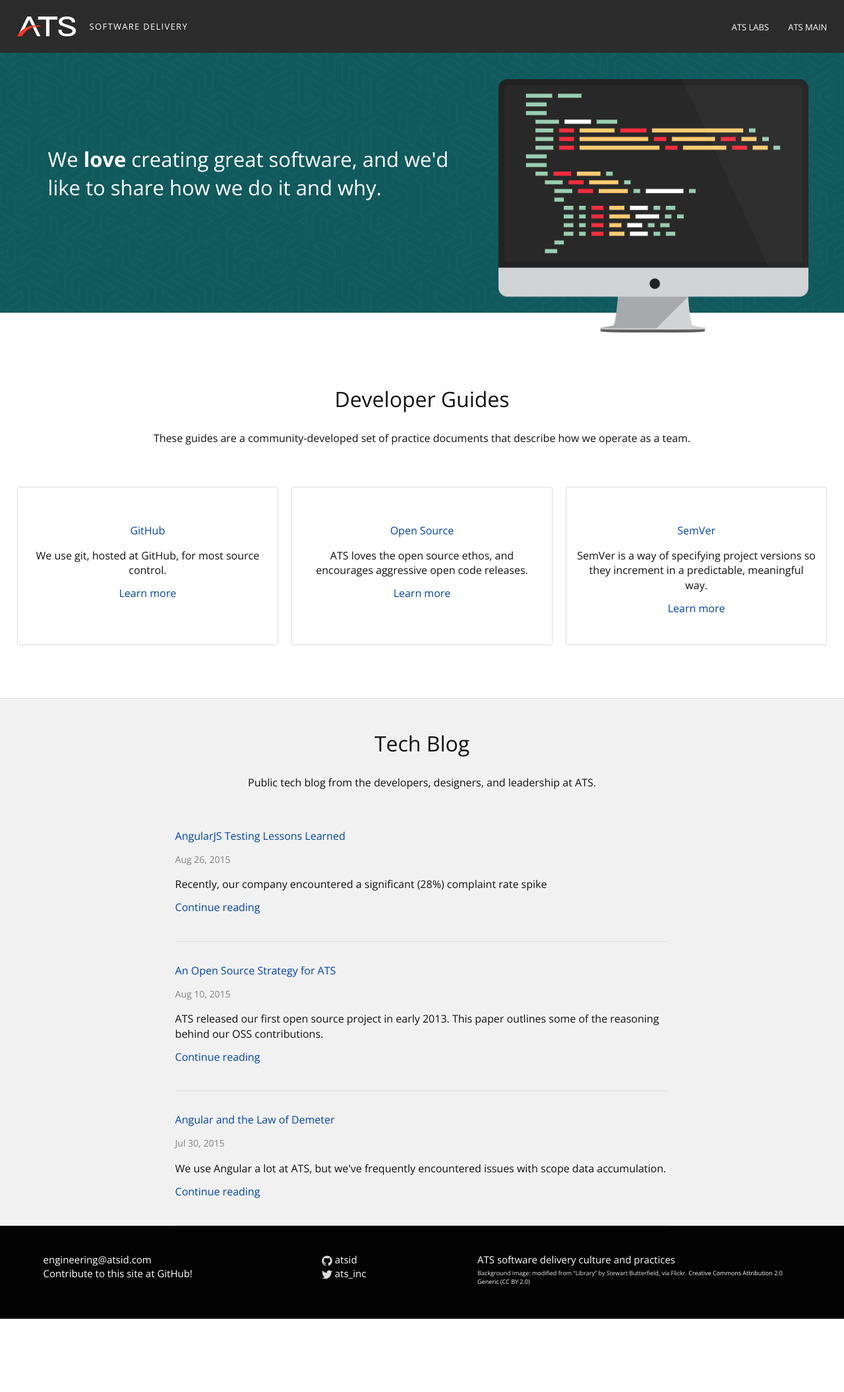
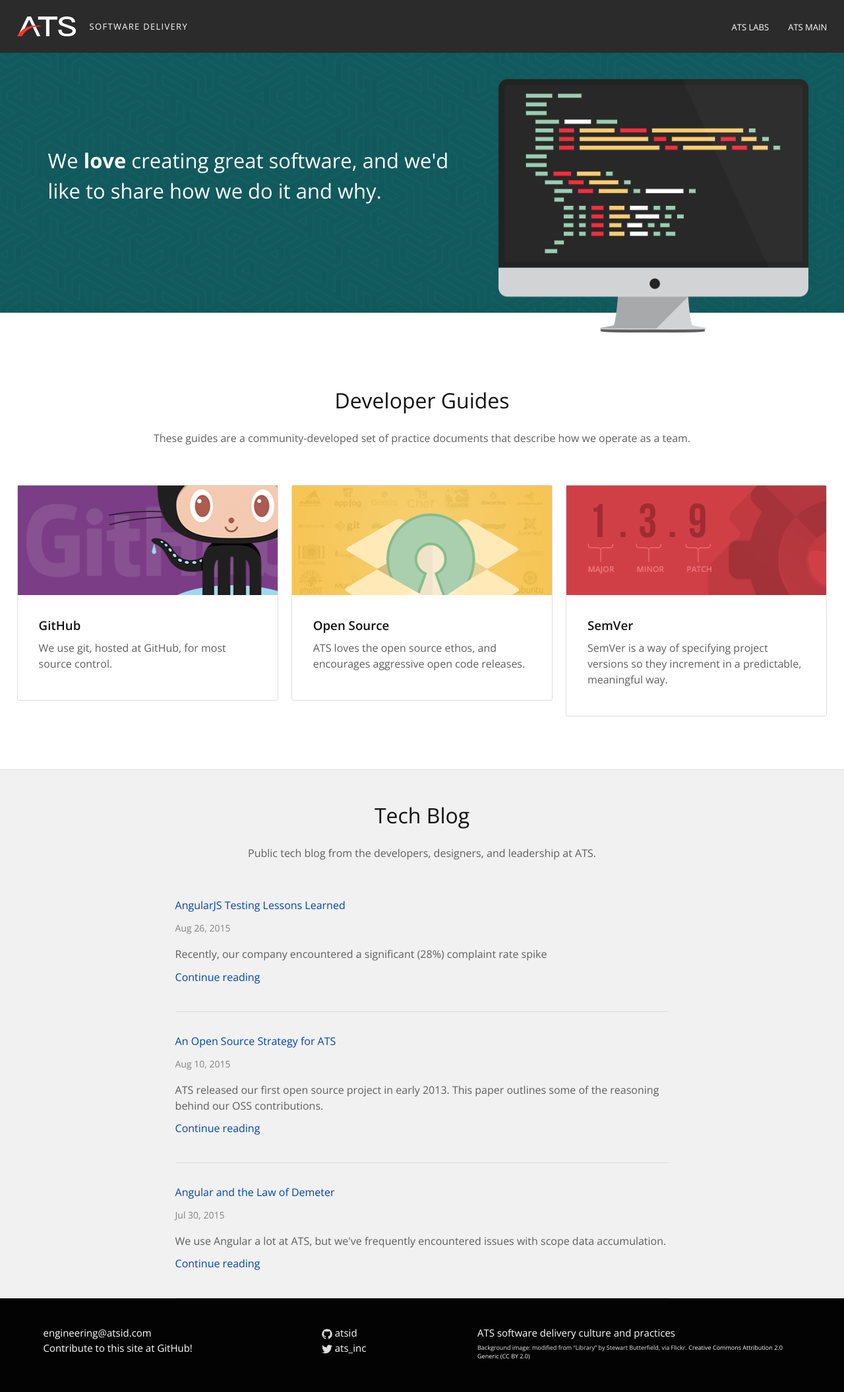
Before and after one commit to atsid/guides, a Jekyll site: the page built from index.html, in a window 1280 px wide. Shown: the whole page at 66% size. Built offline with Jekyll 4.4.1, drawn with Linux system fonts in a browser that asks for light colours; before the commit the page ends 1999 px from its top, so only the background shows below that.

Commit message:
Update 2015-09-30T04:33:18.464Z

```diff
--- a/_sass/base/_typography.scss
+++ b/_sass/base/_typography.scss
@@ -2,12 +2,11 @@
  * Basic typography style for copy text
  */
 body {
-    line-height: $base-line-height;
-    color: $text-color;
-    font-weight: 300;
     color: $text-color;
     font-size: $base-font-size;
+    font-weight: 200;
     font: normal 100% / 1.4 $base-font-family;
+    line-height: $base-line-height;
 }
 
 /**
@@ -17,7 +16,7 @@
 p, blockquote, pre,
 ul, ol, dl, figure,
 %vertical-rhythm {
-    margin-bottom: $spacing-unit / 2;
+    margin-bottom: $spacing-unit / 2.5;
 }
 
 /**
@@ -25,6 +24,7 @@
  */
 h1, h2, h3, h4, h5, h6 {
     font-weight: 400;
+    color: darken($text-color,30%);
 }
 
 /**
--- a/_sass/layout/_pages.scss
+++ b/_sass/layout/_pages.scss
@@ -16,11 +16,6 @@
 .section-introduction {
     padding: 1.5em 0;
     text-align: center;
-
-    h4 {
-        font-weight: 800;
-    }
-
 }
 
 .section-content {
--- a/_sass/pages/_home.scss
+++ b/_sass/pages/_home.scss
@@ -63,13 +63,90 @@
 // Dev Guides
 .guides {
     margin-top: 4em;
+
+    .card {
+        border-radius: 0.2em;
+        border: $base-border;
+        min-height: 15em;
+        padding: 0;
+    }
+
+    .excerpt {
+        display: block;
+        color: $text-color;
+        text-decoration: none;
+
+        &:hover {
+
+            > * {
+                @include transition(all .3s ease);
+            }
+
+            .caption {
+                opacity: 1;
+                transform: translateY(-90px);
+            }
+
+            .featured-image::after {
+                display: block;
+                content: '';
+                height: 100%;
+                width: 100%;
+                background-color: rgba(0,0,0,0.5);
+            }
+        }
+    }
+
+    // Currently feature images rely on the page title for a unique class
+    // We may want to rethink how we do this in the future
+    .featured-image {
+        background-color: $dark-gray;
+        height: 166px;
+        text-align: center;
+
+        &.github {
+            background: #7B3D86 url('../assets/images/feature-img-github.png') no-repeat;
+            background-size: cover;
+        }
+
+        &.open-source {
+            background: #F6CA64 url('../assets/images/feature-img-opensource.png') no-repeat;
+            background-size: cover;
+        }
+
+        &.semver {
+            background: #D13F46 url('../assets/images/feature-img-semver.png') no-repeat;
+            background-size: cover;
+        }
+    }
+
+    .caption {
+        color: white;
+        display: block;
+        font-weight: 400;
+        opacity: 0;
+        position: absolute;
+        width: 90%;
+    }
+
+    svg:not(:root) {
+        position: absolute;
+        margin-left: 10px;
+    }
+
+    .copy {
+        padding: 2em;
+        text-align: left;
+         h3 {
+            font-weight: 600;
+            margin: 0;
+        }
+        p {
+            margin-top: 0.5em;
+        }
+    }
 }
-.card {
-    border-radius: 0.2em;
-    border: $base-border;
-    min-height: 15em;
-    padding: 2em 1em;
-}
+
 
 // Tech Blog
 .blog {
--- a/_sass/utils/_variables.scss
+++ b/_sass/utils/_variables.scss
@@ -37,7 +37,7 @@
 $spacing-unit:        1.6em;
 
 //light versions are for opposite contrast (e.g., black background)
-$text-color:          #111;
+$text-color:          #5e5e5e;
 $text-color-light:    white;
 $brand-color:         #B52223;
 $brand-color-light:   white;
--- a/index.html
+++ b/index.html
@@ -12,9 +12,25 @@
         {% for page in site.pages %}
             {% if page.title %}
                 <section class="column column-4 card">
-                    <h4><a class="page-link" href="{{ page.url | prepend: site.baseurl }}">{{ page.title }}</a></h4>
-                    <p>{{ page.description }}</p>
-                    <a class="page-link-small" href="{{ page.url | prepend: site.baseurl }}">Learn more</a>
+                    <a class="excerpt" href="{{ page.url | prepend: site.baseurl }}">
+                        <div class="featured-image {{ page.title | slugify }}"></div>
+                        <span class="caption">Learn More <svg version="1.1" id="Layer_1" xmlns="http://www.w3.org/2000/svg" xmlns:xlink="http://www.w3.org/1999/xlink" x="0px" y="0px"
+     width="26.1px" height="26.1px" viewBox="27.6 90.6 26.1 26.1" style="enable-background:new 27.6 90.6 26.1 26.1;"
+     xml:space="preserve">
+<style type="text/css">
+    .st0{fill:#FFFFFF;stroke:#FFFFFF;}
+</style>
+<path class="st0" d="M42,103.7l-3-3.3c-0.3-0.3-0.3-0.7,0-0.9c0.3-0.3,0.7-0.3,0.9,0l3.7,3.7c0.3,0.3,0.3,0.7,0,0.9l-3.7,3.7
+    c-0.3,0.3-0.7,0.3-0.9,0c-0.3-0.3-0.3-0.7,0-0.9L42,103.7L42,103.7z M40.7,91.1c6.9,0,12.5,5.6,12.5,12.5c0,6.9-5.6,12.5-12.5,12.5
+    s-12.5-5.6-12.5-12.5C28.1,96.7,33.7,91.1,40.7,91.1L40.7,91.1z M40.7,114.6c6,0,10.9-4.9,10.9-10.9s-4.9-10.9-10.9-10.9
+    c-6,0-10.9,4.9-10.9,10.9C29.8,109.7,34.6,114.6,40.7,114.6z"/>
+</svg></span>
+
+                        <div class="copy">
+                            <h3>{{ page.title }}</h3>
+                            <p>{{ page.description }}</p>
+                        </div>
+                    </a>
                 </section>
             {% endif %}
         {% endfor %}
@@ -27,7 +43,7 @@
             <p>Public tech blog from the developers, designers, and leadership at ATS.</p>
         </div>
         <div class=" wrapper posts-list">
-        {% for post in site.posts %}
+            {% for post in site.posts %}
             <section>
                 <h4><a class="post-link" href="{{ post.url | prepend: site.baseurl }}">{{ post.title }}</a></h4>
                 <span class="post-meta">{{ post.date | date: "%b %-d, %Y" }}</span>
```
Also changed, not shown: assets/images/feature-img-github.png (added), assets/images/feature-img-opensource.png (added), assets/images/feature-img-semver.png (added).
